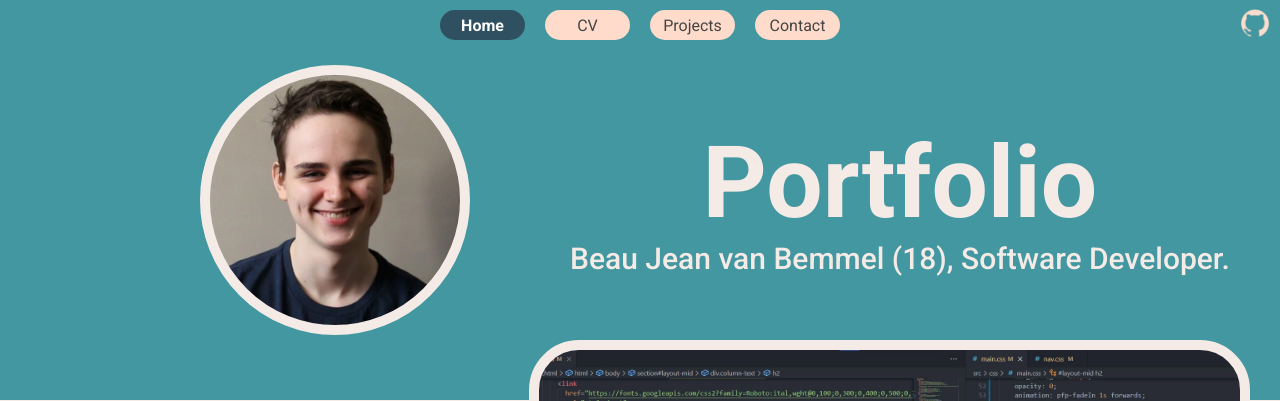
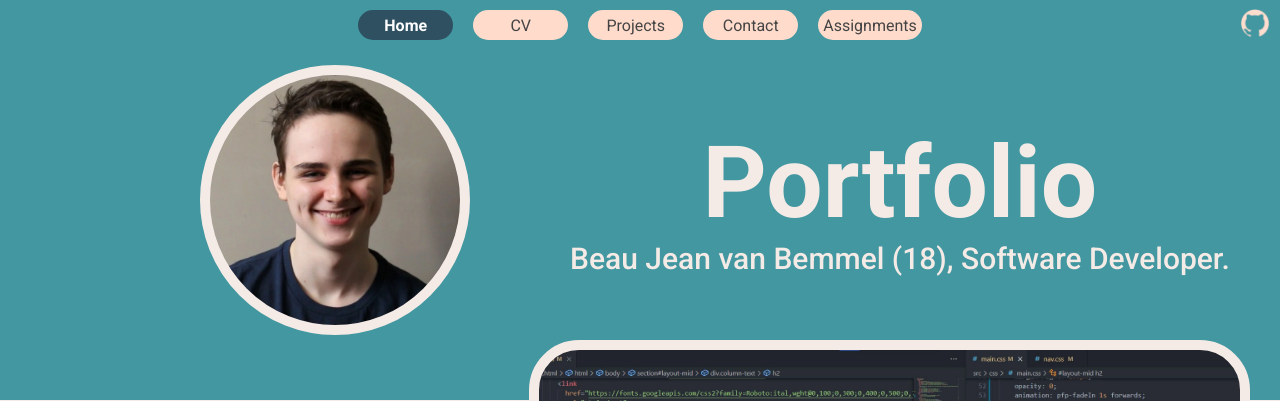
Before and after one commit to bjvanbemmel/portfolio-website, a PHP site: page / in a window 1280 px wide. Shown: the top 401 px of the page. Run offline with PHP 8.4, Linux system fonts and the light colour scheme.

Commit message:
added opdrachten to nav

```diff
--- a/contact/index.html
+++ b/contact/index.html
@@ -30,6 +30,7 @@
       <a href="/cv/" class="nav-link nav-inactive">CV</a>
       <a href="/projects/" class="nav-link nav-inactive">Projects</a>
       <a href="/contact/" class="nav-link nav-active">Contact</a>
+      <a href="/opdrachten/" class="nav-link nav-inactive">Assignments</a>
     </div>
   </nav>
   <body id="bod">
--- a/cv/index.html
+++ b/cv/index.html
@@ -36,6 +36,7 @@
       <a href="/cv/" class="nav-link nav-active">CV</a>
       <a href="/projects/" class="nav-link nav-inactive">Projects</a>
       <a href="/contact/" class="nav-link nav-inactive">Contact</a>
+      <a href="/opdrachten/" class="nav-link nav-inactive">Assignments</a>
     </div>
   </nav>
   <body id="bod">
--- a/index.html
+++ b/index.html
@@ -30,6 +30,7 @@
       <a href="/cv/" class="nav-link nav-inactive">CV</a>
       <a href="/projects/" class="nav-link nav-inactive">Projects</a>
       <a href="/contact/" class="nav-link nav-inactive">Contact</a>
+      <a href="/opdrachten/" class="nav-link nav-inactive">Assignments</a>
     </div>
   </nav>
   <body id="bod">
--- a/projects/index.html
+++ b/projects/index.html
@@ -35,6 +35,7 @@
       <a href="/cv/" class="nav-link nav-inactive">CV</a>
       <a href="/projects/" class="nav-link nav-active">Projects</a>
       <a href="/contact/" class="nav-link nav-inactive">Contact</a>
+      <a href="/opdrachten/" class="nav-link nav-inactive">Assignments</a>
     </div>
   </nav>
   <body id="bod">
--- a/src/css/nav.css
+++ b/src/css/nav.css
@@ -69,8 +69,9 @@ nav {
   display: flex;
   align-items: center;
   justify-content: center;
-  width: 85px;
+  min-width: 85px;
   height: 30px;
+  padding: 0px 5px 0px 5px;
   border-radius: 20px;
   color: rgb(68, 68, 68);
   font-weight: 400;
```
